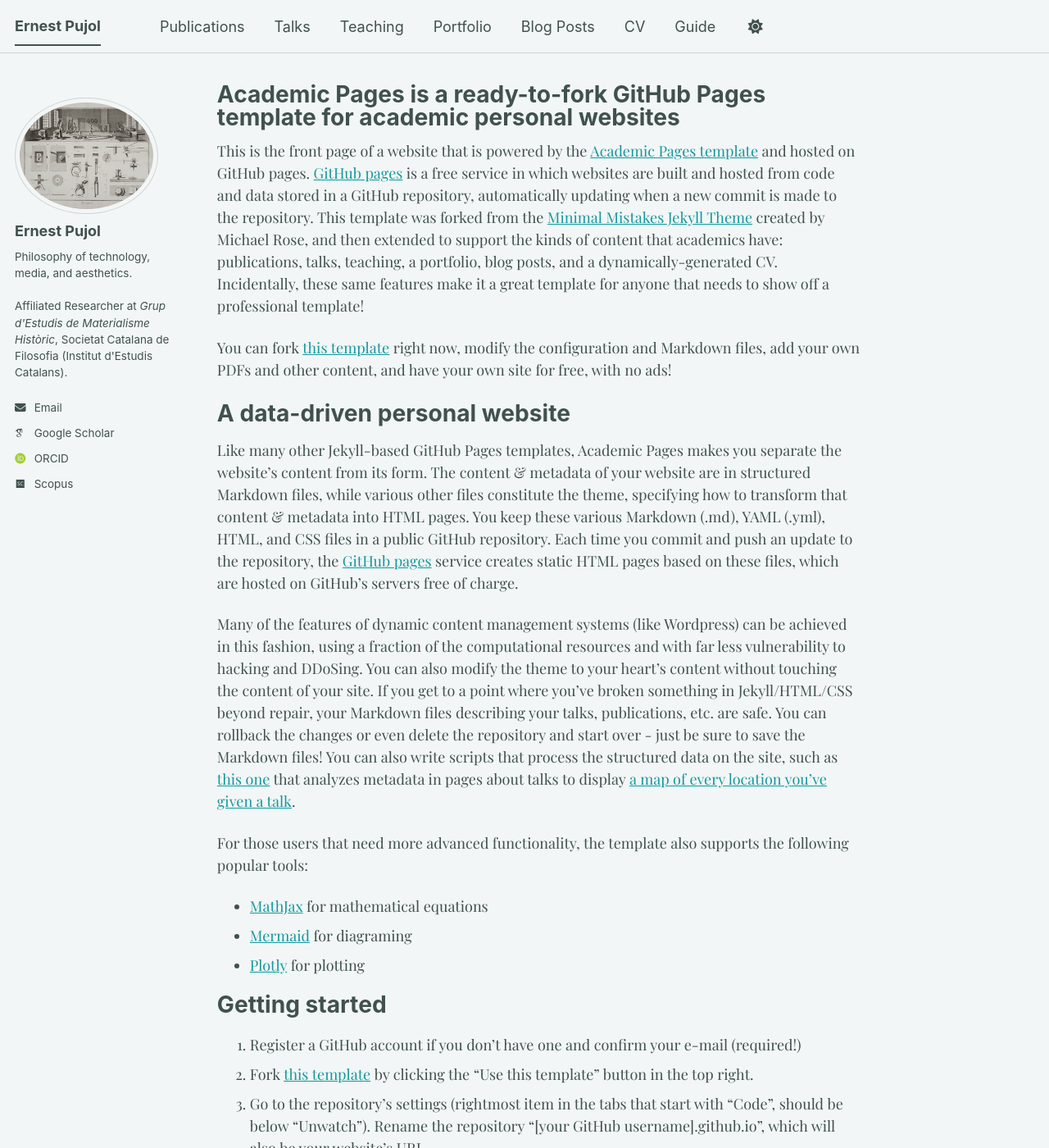
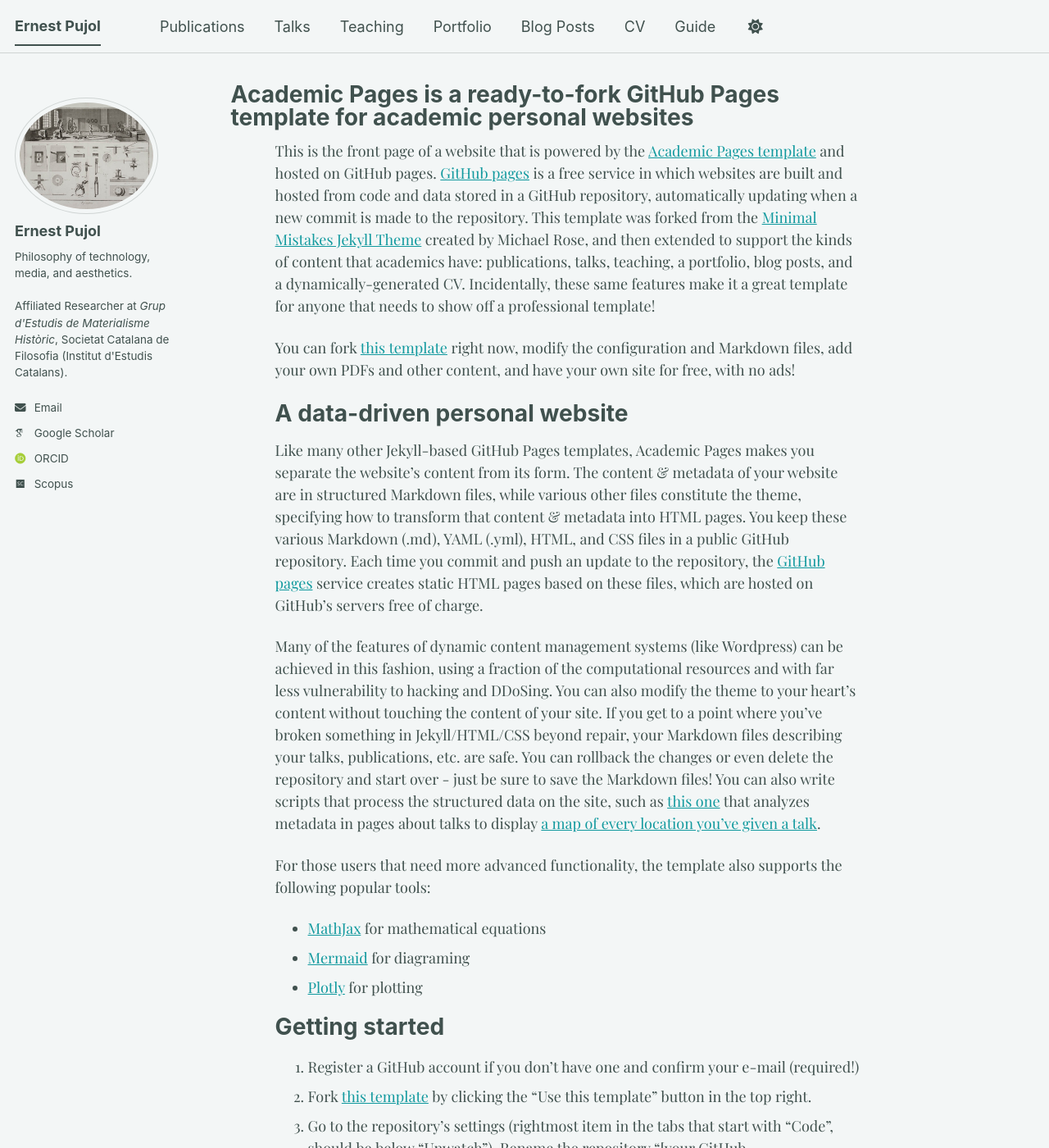
Before and after one commit to epujol90/epujol90.github.io, a Jekyll site: the page built from _pages/about.md, in a window 1280 px wide and 1400 px high. Shown: the whole window at 82% size. Built offline with Jekyll 4.4.1, drawn with Linux system fonts in a browser that asks for light colours; some web fonts are replaced; a script bundle is joined from its source files by our own code; library files that are not in the unit come from our copies.

Commit message:
Update main.scss

```diff
--- a/assets/css/main.scss
+++ b/assets/css/main.scss
@@ -47,6 +47,7 @@
 body {
   font-family: "Playfair Display", serif;
 }
-.page {
-  padding-left: 2em;
+
+.page__content {
+  padding-left: 3em;
 }
```
